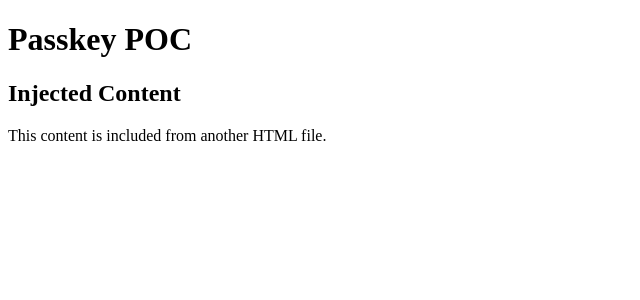
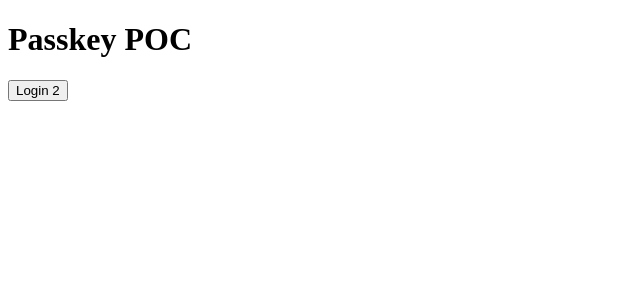
Before and after one commit to Moh-Rezaee/Passkey, a React app: page / in a window 1280 px wide. Shown: the top 300 px of the page, without its empty margins (0-640 px from the left). Built offline with nearby package versions, Linux system fonts and the light colour scheme; the HTML template or start-up script is replaced by a standard one.

Commit message:
New AUTH0 sdk

```diff
--- a/package.json
+++ b/package.json
@@ -19,7 +19,8 @@
     "webpack": "^5.0.0",
     "webpack-cli": "^4.0.0",
     "webpack-dev-server": "^4.0.0",
-    "html-webpack-plugin": "^5.0.0"
+    "html-webpack-plugin": "^5.0.0",
+    "@auth0/auth0-acul-js": "^0.1.0-beta.3"
   },
   "keywords": [],
   "author": "Moh Rezaee",
--- a/src/App.js
+++ b/src/App.js
@@ -1,9 +1,18 @@
 import React from 'react';
+import { LoginId as ScreenProvider } from "@auth0/auth0-acul-js";
 
 const App = () => {
+  const handleClick = () => {
+    console.log("button clicked react");
+
+    const screenProvider = new ScreenProvider();
+    screenProvider.login({username: "moh@gmail.com"});
+  };
+
   return (
     <div>
       <h1>Passkey POC</h1>
+      <button type="submit" onClick={handleClick}> Login 2</button>
     </div>
   );
 };
--- a/src/content.js
+++ b/src/content.js
@@ -1,8 +1,3 @@
-const contentHtml = `
-  <div>
-    <h2>Injected Content</h2>
-    <p>This content is included from another HTML file.</p>
-  </div>
-`;
+const contentHtml = ``;
 
 export default contentHtml;
```
Also changed, not shown: 2 other files (tests, documents, lock files or other folders).
